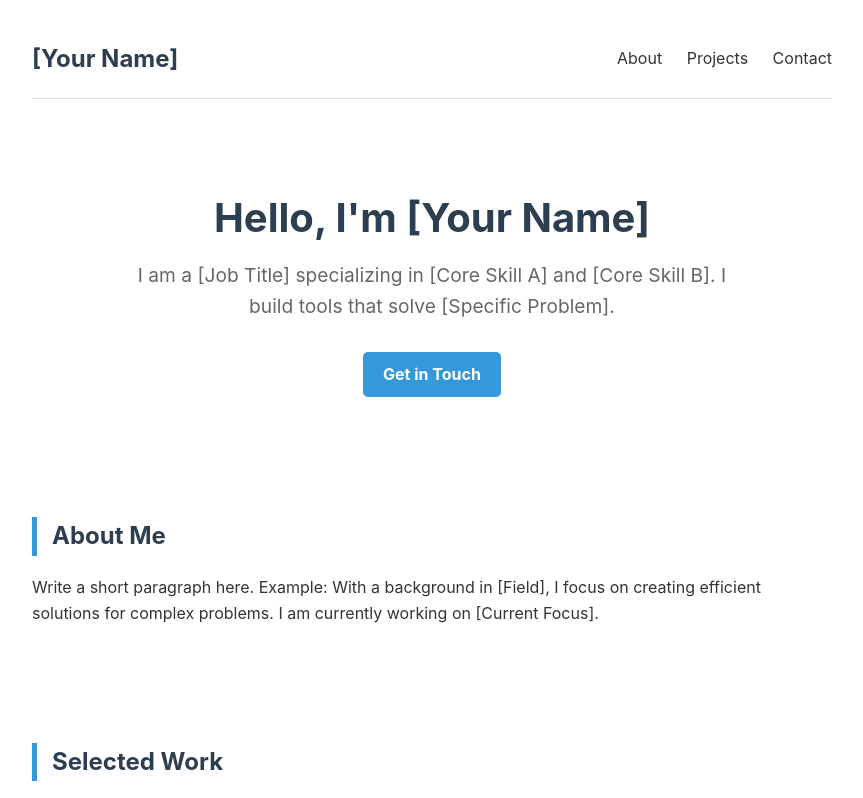
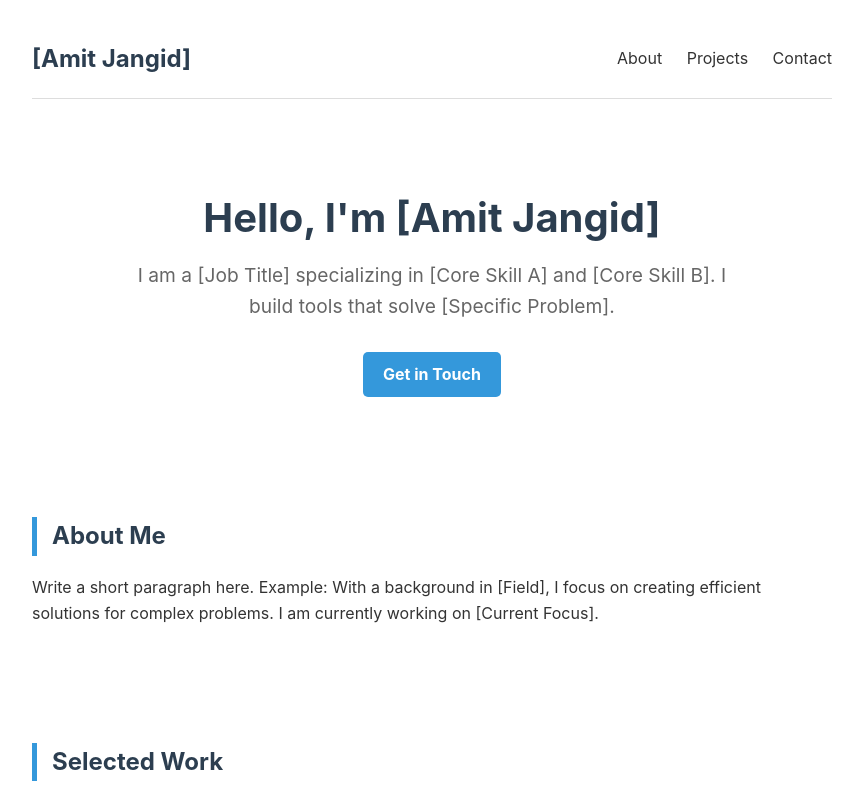
Before and after one commit to AmitJangid/AmitJangid.github.io, a plain HTML site: page index.html in a window 1280 px wide. Shown: the top 798 px of the page, without its empty margins (208-1071 px from the left). Drawn offline with Linux system fonts and the light colour scheme.

Commit message:
Update name in index.html to 'Amit Jangid'

```diff
--- a/index.html
+++ b/index.html
@@ -3,7 +3,7 @@
 <head>
     <meta charset="UTF-8">
     <meta name="viewport" content="width=device-width, initial-scale=1.0">
-    <title>AmitJangid</title>
+    <title>Amit Jangid</title>
     <style>
         /* --- CSS STYLES --- */
         :root {
@@ -140,7 +140,7 @@
 
     <div class="container">
         <header>
-            <a href="#" class="logo">[Your Name]</a>
+            <a href="#" class="logo">[Amit Jangid]</a>
             <nav>
                 <a href="#about">About</a>
                 <a href="#projects">Projects</a>
@@ -149,7 +149,7 @@
         </header>
 
         <div class="hero">
-            <h1>Hello, I'm [Your Name]</h1>
+            <h1>Hello, I'm [Amit Jangid]</h1>
             <p>I am a [Job Title] specializing in [Core Skill A] and [Core Skill B]. I build tools that solve [Specific Problem].</p>
             <a href="mailto:your-email@example.com" class="btn">Get in Touch</a>
         </div>
```
